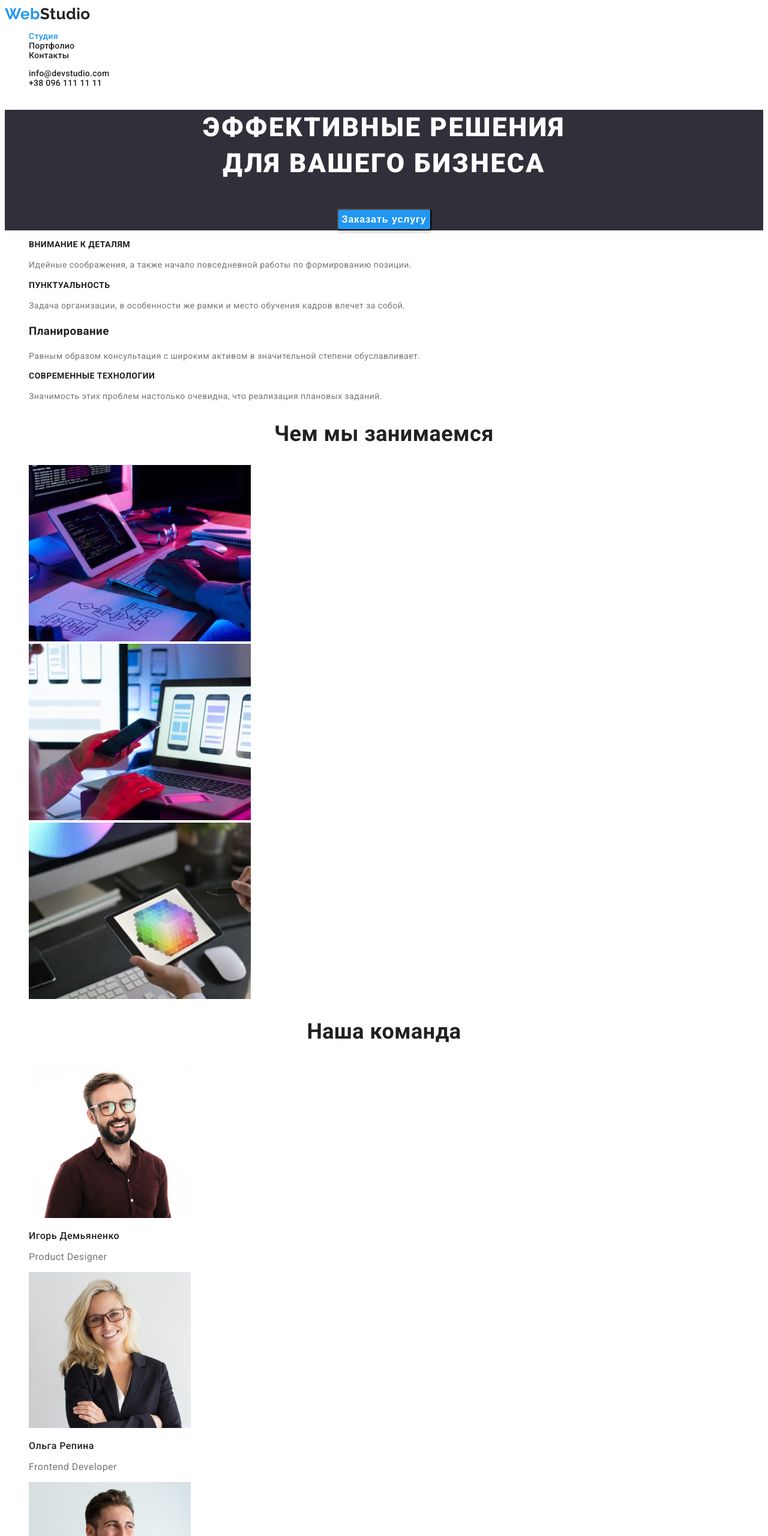
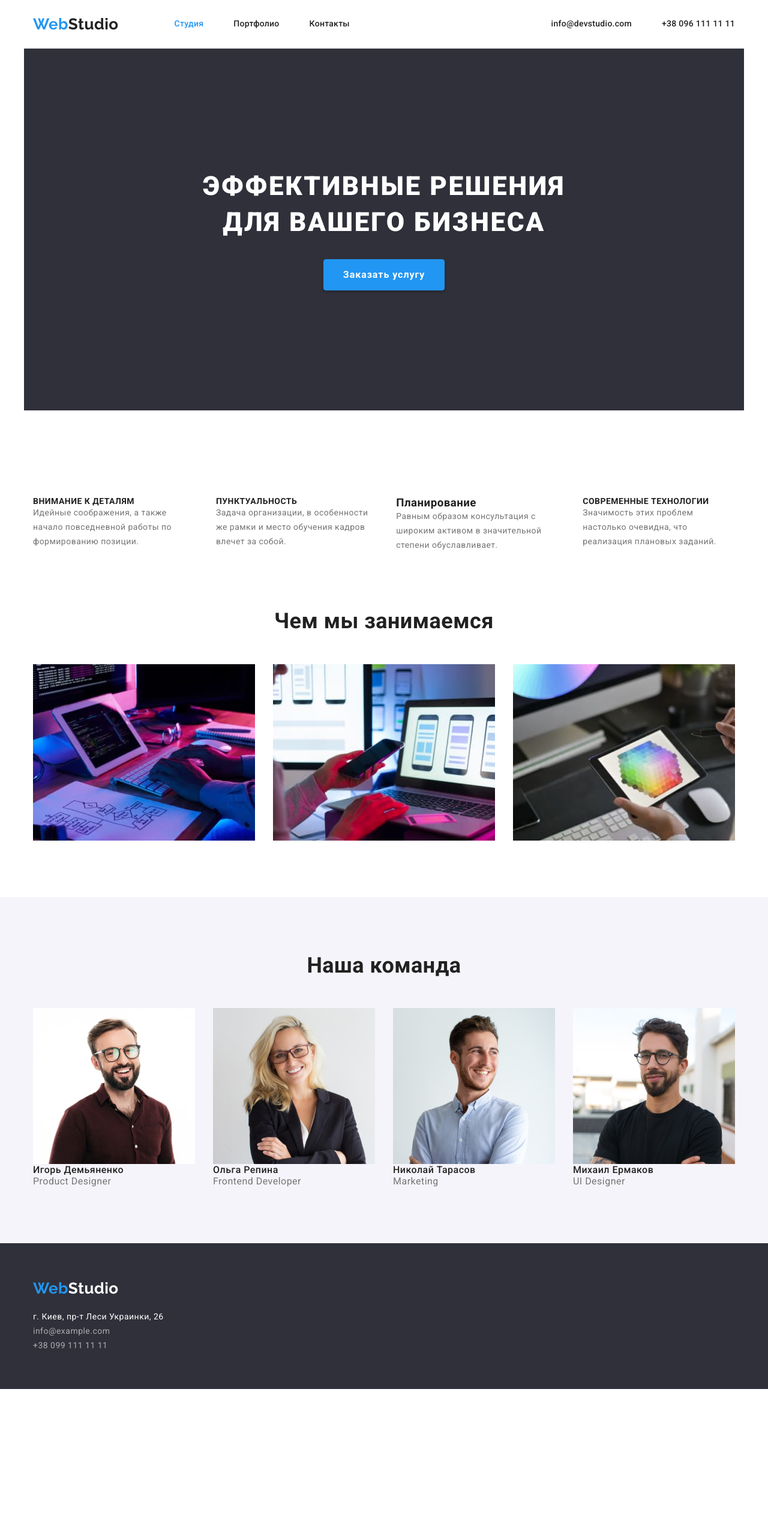
Before and after one commit to Vladimir-Shane/goit-markup-hw-03, a plain HTML site: page index.html in a window 1280 px wide. Shown: the top 2560 px of the page at 60% size. After the commit the page ends 2315 px from the top, so only its background shows below. Drawn offline with nearby package versions, Linux system fonts and the light colour scheme.

Commit message:
Third homework without alignment

```diff
--- a/css/styles.css
+++ b/css/styles.css
@@ -1,3 +1,26 @@
+/* ========RESET======== */
+h1,
+h2,
+h3,
+h4,
+h5,
+h6,
+p {
+  margin-top: 0;
+  margin-bottom: 0;
+}
+
+ul,
+ol {
+  margin-top: 0;
+  margin-bottom: 0;
+  padding-left: 0;
+}
+
+img {
+  display: block;
+}
+/* ========BODY======== */
 body {
     font-family: 'Roboto', sans-serif;
     color: var(--main-text-color);
@@ -14,12 +37,22 @@ body {
 }
 
 /* ========COMPONENTS======== */
+.container {
+    width: 1200px;
+    margin: 0 auto;
+    padding: 0px 15px;
+
+}
 .link {
     text-decoration: none;
     color: var(--main-text-color);
 }
 .list {
     list-style: none;
+}
+.section:not(.activities) {
+    padding-top: 94px;
+    padding-bottom: 94px;
 }
 .section-title {
     font-weight: 700;
@@ -42,6 +75,7 @@ body {
 /* ========END COMPONENTS======== */
 
 /* ========HEADER======== */
+
 .logo {
     font-family: Raleway, sans-serif;
     font-weight: 700;
@@ -49,9 +83,23 @@ body {
     line-height: 1.19;
     color: var(--main-text-color);
     cursor: pointer;
+
+    margin-right: 93px;
 }
 .logo-part {
     color: var(--brand-color);
+}
+.navigation{
+display: flex;
+align-items: center;
+}
+.list-nav{
+    display: flex;
+    min-width: 294px;
+    padding: 32px 0px;
+}
+.list-nav-item:not(:last-child) {
+    margin-right: 50px;
 }
 .list-nav .current {
     color: var(--brand-color);
@@ -67,6 +115,12 @@ body {
 .list-nav-link:focus {
     color:var(--brand-color);
 }
+.contacts{
+    display: flex;
+}
+.contacts-mail-link{
+    margin-right: 50px;
+}
 .contacts-mail-link:hover,
 .contacts-mail-link:focus {
     color:var(--brand-color);
@@ -74,6 +128,12 @@ body {
 .contacts-tel-link:hover,
 .contacts-tel-link:focus {
     color:var(--brand-color);
+}
+.header-container{
+    display: flex;
+    align-items: center;
+    justify-content: space-between;
+    border-bottom: 1px solid #ECECEC;
 }
 /* ========END HEADER======== */
 
@@ -85,6 +145,7 @@ body {
     letter-spacing: 0.06em;
     text-transform: uppercase;
     color: var(--main-background-color);
+    margin-bottom: 30px;
 }
 .hero-button {
     font-weight: 700;
@@ -94,12 +155,17 @@ body {
     letter-spacing: 0.06em;
     background: var(--brand-color);
     box-shadow: 0px 4px 4px rgba(0, 0, 0, 0.15);
+    border: 1px solid;
+    border-color: var(--brand-color);
     border-radius: 4px;
+    padding: 10px 32px;
     color: var(--main-background-color);
     cursor: pointer;
 }
 .hero-container {
-background-color: var(--temporary-background-color);
+    background-color: var(--temporary-background-color);
+    padding-top: 200px;
+    padding-bottom: 200px;
 }
 /* ========END HERO======== */
 
@@ -116,9 +182,41 @@ background-color: var(--temporary-background-color);
     line-height: 1.71;
     color: var(--additional-text-color);
 }
+.advantages-list {
+    display: flex;
+}
+.advantages-list-item:not(:last-child) {
+    margin-right: 30px;
+}
 /* ======== END ADVANTAGES======== */
 
+/* ========ACTIVITIES======== */
+.activities {
+    padding-bottom: 94px;
+}
+.activities-list {
+    display: flex;
+    justify-content: space-between;
+    margin-top: 50px;
+}
+/* ========END ACTIVITIES======== */
+
 /* ========TEAM======== */
+.team {
+    background-color: var(--additional-background-color);
+}
+.team-list {
+    display: flex;
+    flex-wrap: wrap;
+    margin-top: -30px;
+    margin-left: -30px;
+    /* background-color: aquamarine; */
+}
+.team-list-item {
+    margin-top: 30px;
+    margin-left: 30px;
+    flex-basis: calc((100% - 120px) / 4);
+}
 .team-title {
     font-weight: 500;
     font-size: 16px;
@@ -130,9 +228,17 @@ background-color: var(--temporary-background-color);
     line-height: 1.19;
     color: var(--additional-text-color);
 }
+.section-title {
+    margin-bottom: 50px;
+}
 /* ========END TEAM======== */
 
 /* ========PORTFOLIO======== */
+.filter {
+    display: flex;
+    justify-content: center;
+    margin-bottom: 50px;
+}
 .filter-buttons {
     font-family: inherit;
     font-style: normal;
@@ -143,17 +249,40 @@ background-color: var(--temporary-background-color);
     letter-spacing: 0.03em;
     background-color: var(--additional-background-color);
     color: var(--main-text-color);
+    padding: 6px 22px;
+    border-radius: 4px;
+    border: 1px transparent;
 }
 .filter-buttons:hover,
 .filter-buttons:focus {
     background-color: var(--brand-color);
     color:var(--main-background-color);
 }
+.filter-buttons:not(:last-child) {
+    margin-right: 3px;
+}
+.filter-buttons:first-child {
+    margin-right: 22px;
+}
+.all {
+    display: flex;
+    flex-wrap: wrap;
+    margin-top: -30px;
+    margin-left: -30px;
+}
+.all-item {
+    margin-top: 30px;
+    margin-left: 30px;
+    flex-basis: calc((100% - 90px) / 3);
+}
 /* ========END PORTFOLIO======== */
 
 /* ========FOOTER======== */
 .footer .logo {
     color: var(--main-background-color);
+}
+.footer-list {
+    margin-top: 20px;
 }
 .footer-link {
     color: var(--main-background-color);
@@ -172,7 +301,12 @@ background-color: var(--temporary-background-color);
     line-height: 1.71;
     color: rgba(255, 255, 255, 0.6);
 }
-.footer-container {
+.footer {
     background-color: var(--temporary-background-color);
 }
+.footer-container {
+    padding-top: 60px;
+    padding-bottom: 60px;
+}
+
 /* ========END FOOTER======== */
--- a/index.html
+++ b/index.html
@@ -7,12 +7,14 @@
     <title>Студия</title>
     <link rel="preconnect" href="https://fonts.gstatic.com">
     <link href="https://fonts.googleapis.com/css2?family=Raleway:wght@700&family=Roboto:wght@400;500;700;900&display=swap" rel="stylesheet">
+    <link rel="stylesheet" href="https://cdnjs.cloudflare.com/ajax/libs/modern-normalize/1.0.0/modern-normalize.min.css" integrity="sha512-ISS7cAi1PEhQ8jnbJpJZMd29NlhNj4AWYyLOSp2CE/CsHxTCu+r+t0D2yoJudVrd0/8fTVPUVDzY5Tvli75u/g==" crossorigin="anonymous" />
     <link rel="stylesheet" href="./css/styles.css">
 </head>
 <body>
     <!-- ========HEADER======== -->
   <header class="head">
-    <nav>
+      <div class=" header-container container">
+        <nav class="navigation">
             <a class= "logo link" href="/"><span class="logo-part">Web</span>Studio</a>
                 <ul class="list-nav list">
                     <li class="list-nav-item"><a class="list-nav-link link current" href="#">Студия</a></li>
@@ -24,46 +26,51 @@
         <li class="contacts-mail"><a class="contacts-mail-link link" href="mailto:info@devstudio.com">info@devstudio.com</a></li>
         <li class="contacts-tel"><a class="contacts-tel-link link" href="tel:+380961111111">+38 096 111 11 11</a></li>
         </ul>
+      </div>
   </header>
   <main>
-    <div class="hero-container">
     <section class="hero-section section-title">
+        <div class="hero-container container">
             <h1 class="hero-title">Эффективные решения<br> для вашего бизнеса</h1>
             <button class="hero-button" type="button">Заказать услугу</button>
+        </div>
     </section>
-    </div>
 <!-- ========ADVANTAGES======== -->
-<section class="advantages">
-    <ul class="list">
-        <li>
+<section class="advantages section">
+    <div class="advantages-container container">
+        <ul class="advantages-list list">
+            <li class="advantages-list-item">
                 <h3 class="advantages-title">Внимание к деталям</h3>
                 <p class="advantages-content">
                     Идейные соображения, а также начало повседневной работы по формированию позиции.
                 </p>
             </li>
-        <li>
+            <li class="advantages-list-item">
                 <h3 class="advantages-title">Пунктуальность</h3>
                 <p class="advantages-content">
                     Задача организации, в особенности же рамки и место обучения кадров влечет за собой.
                 </p>
             </li>
-        <li>
+            <li class="advantages-list-item">
                 <h3 class="advantages-header">Планирование</h3>
                 <p class="advantages-content">
                     Равным образом консультация с широким активом в значительной степени обуславливает.
                 </p>
             </li>
-        <li>
+            <li class="advantages-list-item">
                 <h3 class="advantages-title">Современные технологии</h3>
                 <p class="advantages-content">
                     Значимость этих проблем настолько очевидна, что реализация плановых заданий.
                 </p>
             </li>
         </ul>
+    </div>
 </section>
-<section>
+<!-- ========ACTIVITIES======== -->
+<section class="activities section">
+    <div class="activities-container container">
         <h2 class="section-title">Чем мы занимаемся</h2>
-    <ul class="list">
+    <ul class="activities-list list">
         <li>
             <img src="./images/activities/box1.jpg" alt="Написание программного кода" width="370" height="294">
         </li>
@@ -74,46 +81,49 @@
             <img src="./images/activities/box3.jpg" alt="Подбор цвета на планшете" width="370" height="294">
         </li>
     </ul>
+    </div>
 </section>
 <!-- ========TEAM======== -->
-<section class="team">
+<section class="team section">
+    <div class="team-container container">
         <h2 class="section-title">Наша команда</h2>
-    <ul class="list">
-        <li>
+    <ul class="team-list list">
+        <li class="team-list-item">
             <img class="team-img" src="./images/team/igor-demyanenko.jpg" alt="Игорь Демьяненко" width="270" height="260">
             <h3 class="team-title">Игорь Демьяненко</h3>
             <p class="team-description" lang="en">Product Designer</p>
         </li>
-        <li>
+        <li class="team-list-item">
             <img class="team-img" src="./images/team/olga-repina.jpg" alt="Ольга Репина" width="270" height="260">
             <h3 class="team-title">Ольга Репина</h3>
             <p class="team-description" lang="en">Frontend Developer</p>
         </li>
-        <li>
+        <li class="team-list-item">
             <img class="team-img" src="./images/team/nicolay-tarasov.jpg" alt="Николай Тарасов" width="270" height="260">
             <h3 class="team-title">Николай Тарасов</h3>
             <p class="team-description" lang="en">Marketing</p>
         </li>
-        <li>
+        <li class="team-list-item">
             <img class="team-img" src="./images/team/mihail-ermakov.jpg" alt="Михаил Ермаков" width="270" height="260">
             <h3 class="team-title">Михаил Ермаков</h3>
             <p class="team-description" lang="en">UI Designer</p>
         </li>
     </ul>
+    </div>
 </section>
   </main>
   <!-- ========FOOTER======== -->
-<div class="footer-container">
 <footer class="footer">
+    <div class="footer-container container">
         <a class="logo link" href="/"><span class="logo-part">Web</span>Studio</a>
         <address >
-        <ul class="list">
+            <ul class="footer-list list">
             <li class="footer-list-item"><a class="footer-link link" href="https://goo.gl/maps/XbboEhRKCto5ykin6" target="_blank" rel="noopener noreferrer">г. Киев, пр-т Леси Украинки, 26</a></li>
             <li class="footer-list-item"><a class="footer-link-mail link" href="mailto:info@example.com">info@example.com</a></li>
             <li class="footer-list-item"><a class="footer-link-tel link" href="tel:+380991111111">+38 099 111 11 11</a></li>
             </ul>
         </address>
+    </div>
 </footer>
-</div>
 </body>
 </html>
```
Also changed, not shown: portfolio.html (+11 -6 lines). Lines whose indentation alone changed are shown as unchanged.
